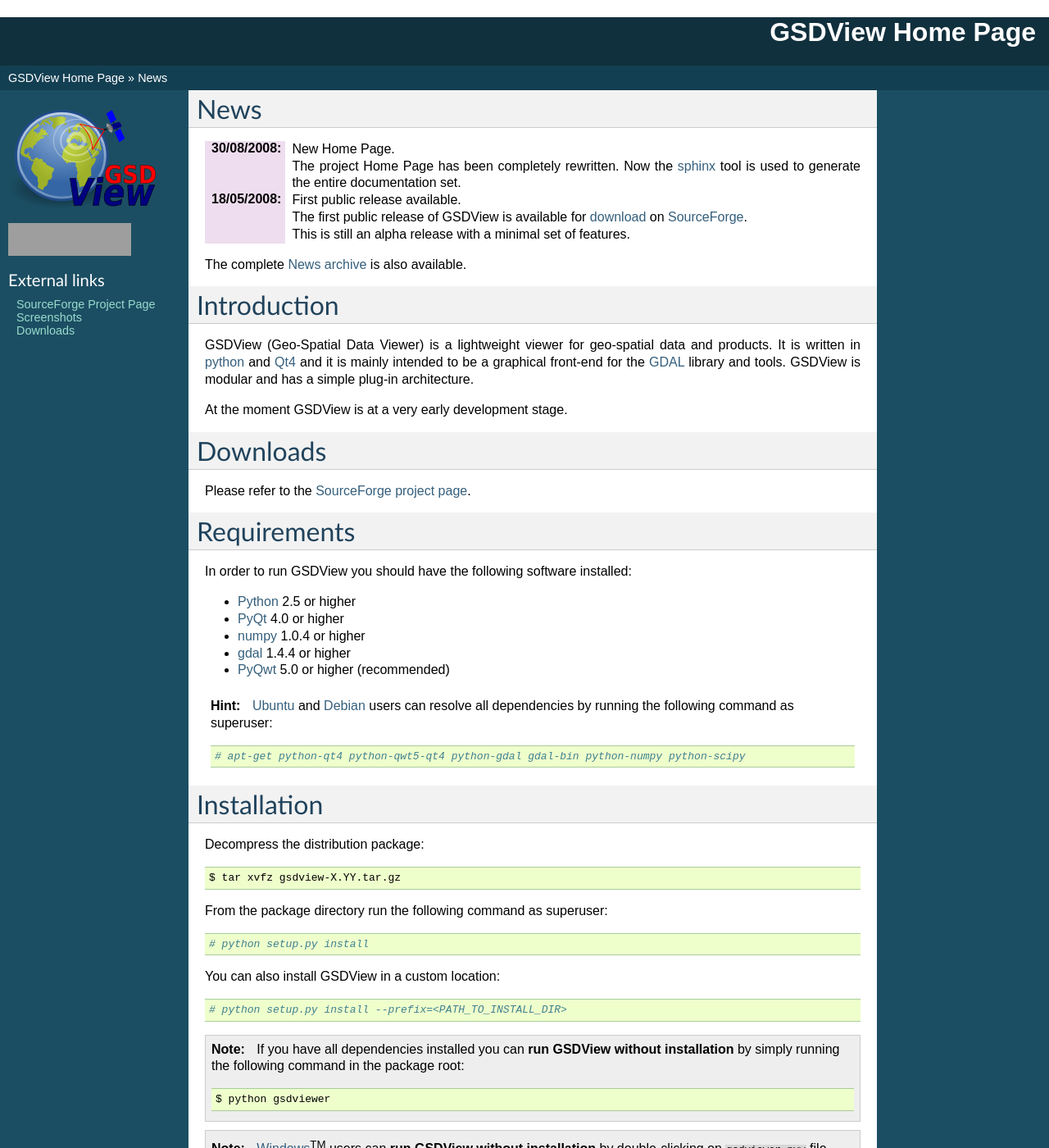
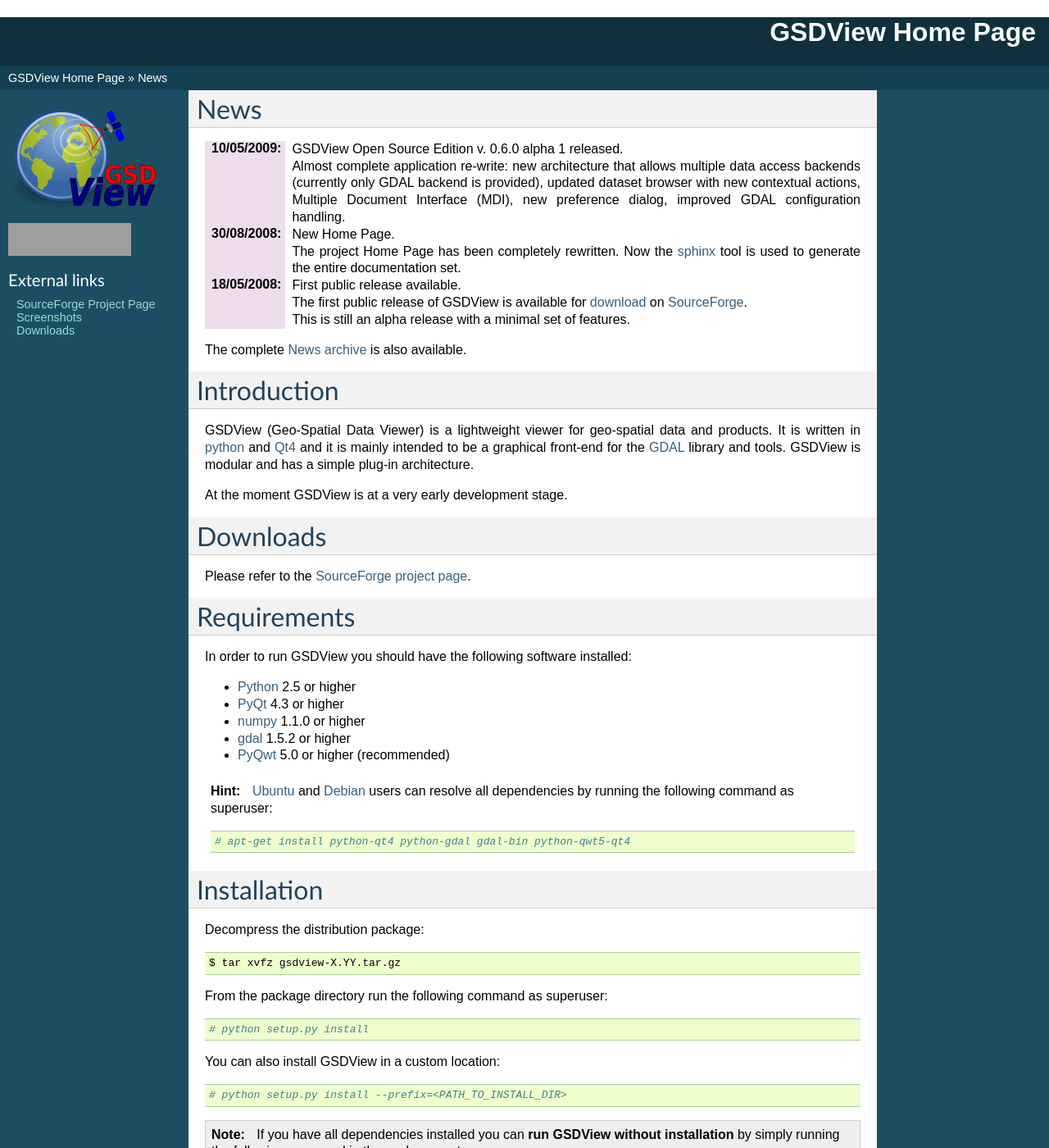
Before and after one commit to avalentino/gsdview, a Sphinx documentation site: the page built from doc/source/index.txt, in a window 1280 px wide and 1400 px high. Shown: the whole window at 82% size. Built offline with Sphinx 7.4.7, drawn with Linux system fonts in a browser that asks for light colours; the version number could not be read and is left out; grey boxes are pictures that could not be loaded.

Commit message:
Docs updated for 0.5.9 release.
git-svn-id: https://svn.code.sf.net/p/gsdview/code/gsdview/trunk@404 31ebf9c9-8c17-4d41-85ab-37ddf3aa85fe

```diff
--- a/README.txt
+++ b/README.txt
@@ -3,7 +3,7 @@
     =======
 
     :Source: README.txt
-    :Version: 0.3
+    :Version: 0.5.9
     :Author: Antonio Valentino
     :Contact: a_valentino@users.sf.net
     :URL: http://gsdview.sourceforge.net
@@ -45,9 +45,9 @@
 In order to run GSDView you should have the following software installed:
 
 * Python_ 2.5 or higher
-* PyQt_ 4.0  or higher
-* numpy_ 1.0.4  or higher
-* gdal_ 1.4.4 or higher
+* PyQt_ 4.3  or higher
+* numpy_ 1.1.0  or higher
+* gdal_ 1.5.2 or higher
 * PyQwt_ 5.0  or higher (recommended)
 
 .. _PyQt: http://www.riverbankcomputing.co.uk
@@ -60,7 +60,7 @@
    Ubuntu_ and Debian_ users can resolve all dependencies by running the
    following command as superuser::
 
-     # apt-get python-qt4 python-qwt5-qt4 python-gdal gdal-bin python-numpy python-scipy
+     # apt-get install python-qt4 python-gdal gdal-bin python-qwt5-qt4
 
 .. _Ubuntu: http://www.ubuntu.com
 .. _Debian: http://www.debian.org
--- a/doc/source/latestnews.txt
+++ b/doc/source/latestnews.txt
@@ -1,3 +1,12 @@
+:10/05/2009: GSDView Open Source Edition v. 0.6.0 alpha 1 released.
+
+             Almost complete application re-write:
+             new architecture that allows multiple data access backends
+             (currently only GDAL backend is provided), updated dataset
+             browser with new contextual actions, Multiple Document
+             Interface (MDI), new preference dialog, improved GDAL
+             configuration handling.
+
 :30/08/2008: New Home Page.
 
              The project Home Page has been completely rewritten.
```
Also changed, not shown: doc/source/CHANGES.txt (+4 -3 lines).
